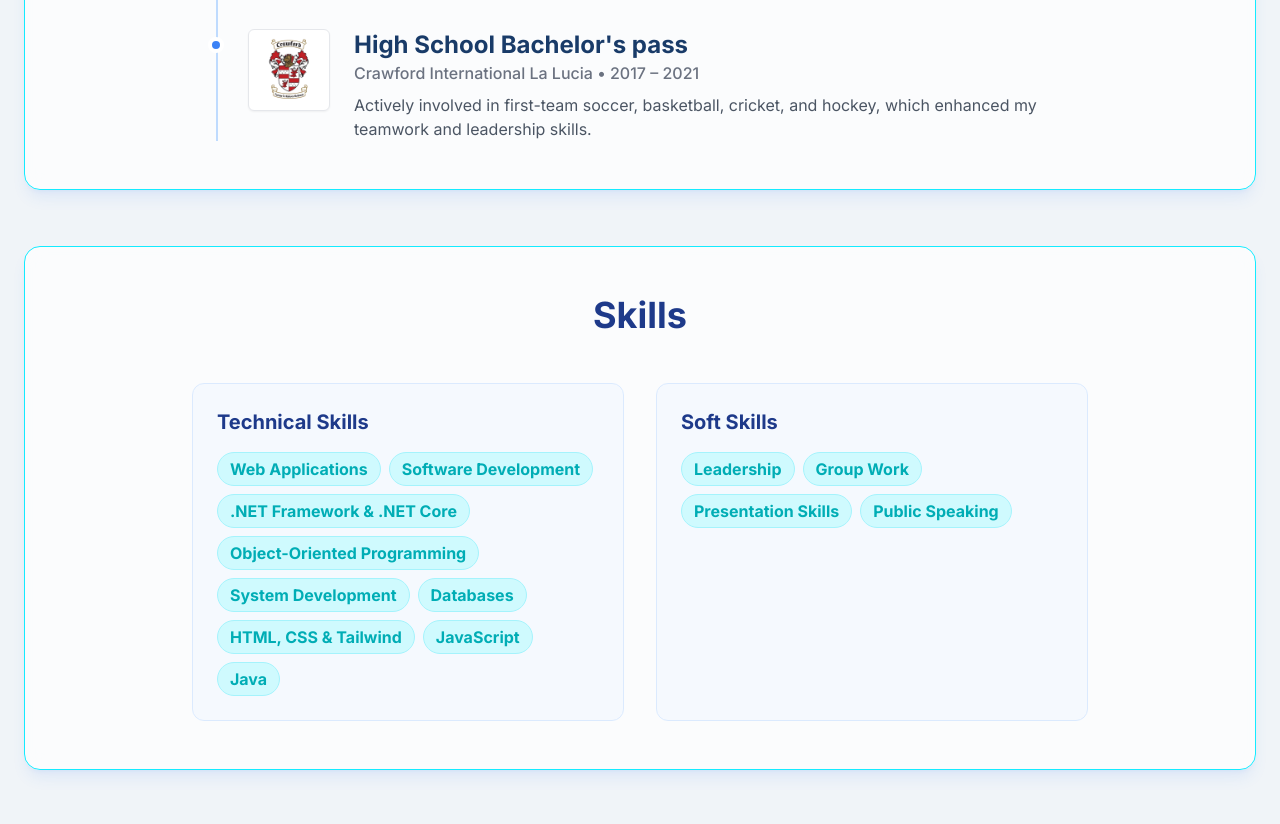
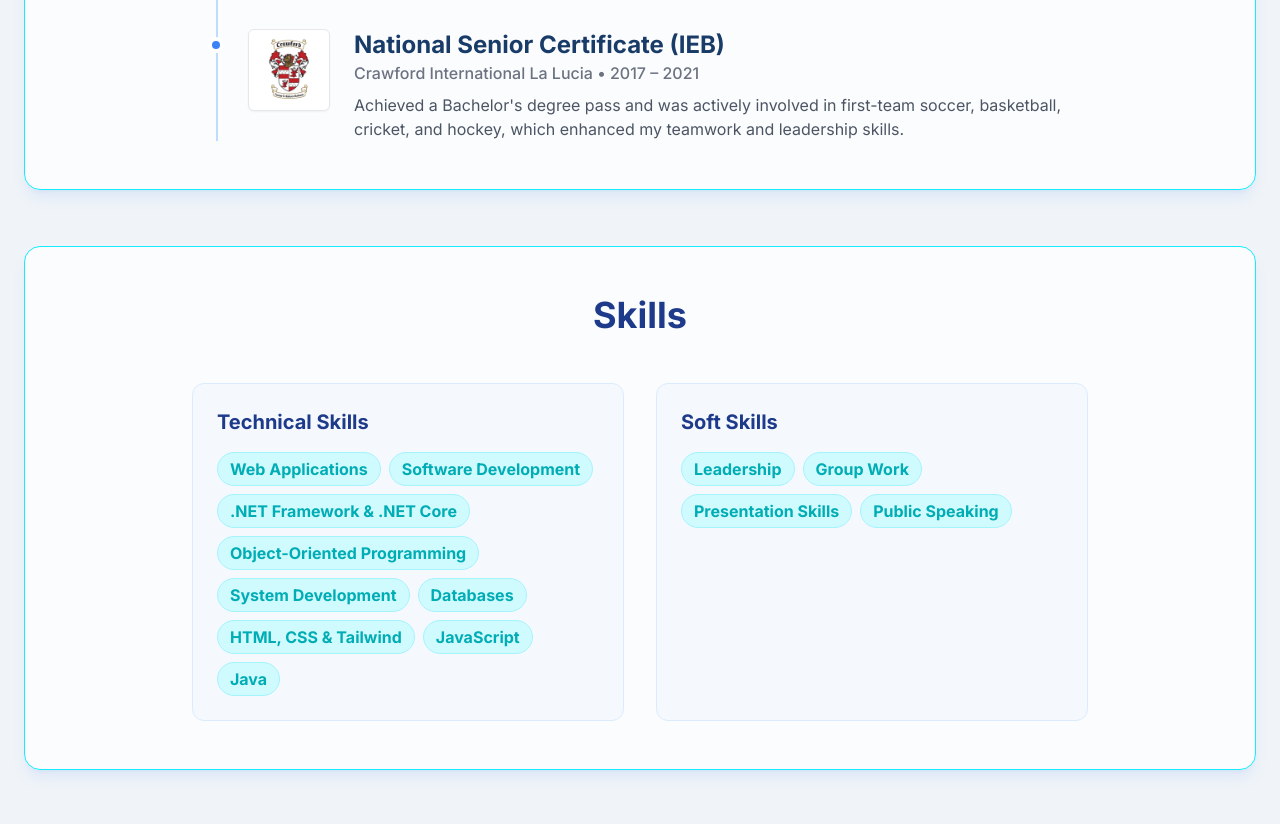
Before and after one commit to Keanu-Lee-Naidoo-1008/newPortfolio, a plain HTML site: page index.html in a window 1280 px wide. Shown: the part 2769-3593 px from the top of the page. Drawn offline with nearby package versions, Linux system fonts and the light colour scheme.

Commit message:
Update index.html

```diff
--- a/index.html
+++ b/index.html
@@ -275,9 +275,9 @@
                             <img src="assets/chs_image_1_1_1_1-1920w.png" alt="Crawford International Badge" class="h-16 w-16 object-contain" onerror="this.onerror=null;this.src='https://placehold.co/64x64/ffffff/193B68?text=CI';">
                         </div>
                         <div>
-                            <h3 class="text-2xl font-bold dark:text-white">High School Bachelor's pass</h3>
+                            <h3 class="text-2xl font-bold dark:text-white">National Senior Certificate (IEB)</h3>
                             <p class="text-gray-500 dark:text-gray-400 font-medium">Crawford International La Lucia • 2017 – 2021</p>
-                            <p class="text-gray-600 dark:text-gray-300 mt-2">Actively involved in first-team soccer, basketball, cricket, and hockey, which enhanced my teamwork and leadership skills.</p>
+                            <p class="text-gray-600 dark:text-gray-300 mt-2">Achieved a Bachelor's degree pass and was actively involved in first-team soccer, basketball, cricket, and hockey, which enhanced my teamwork and leadership skills.</p>
                         </div>
                     </div>
                 </div>
```
